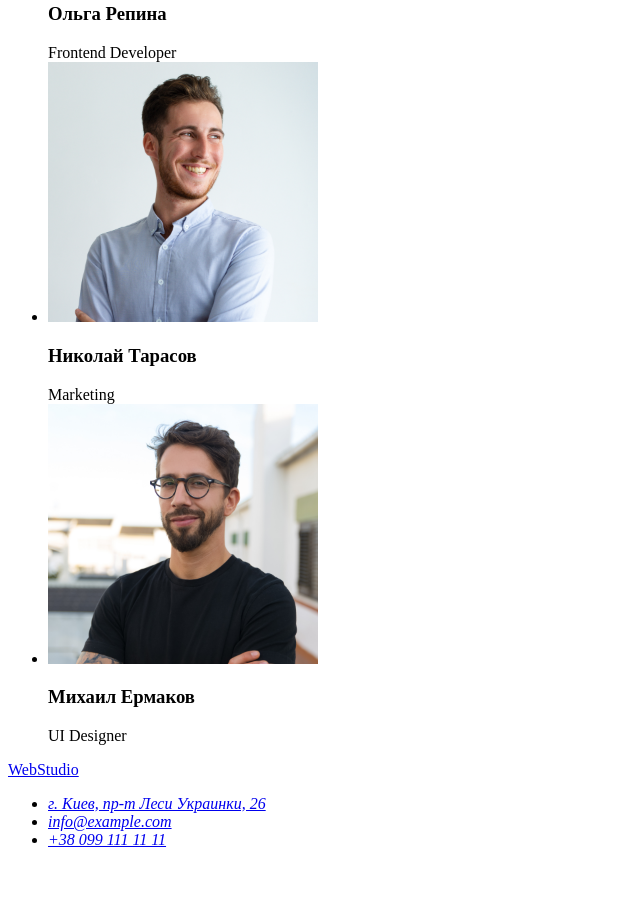
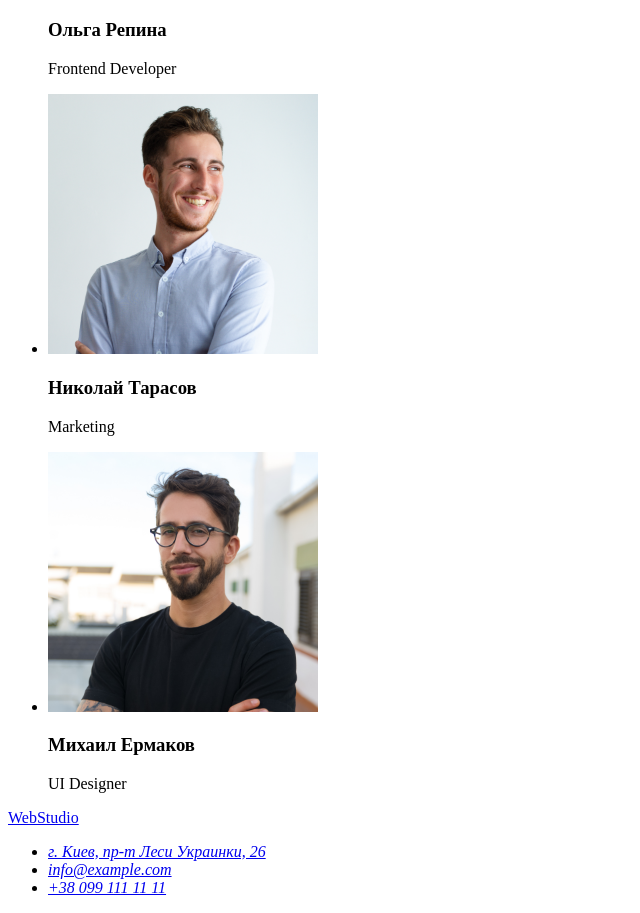
Before and after one commit to JamesLeeParker/goit-markup-hw-01, a plain HTML site: page index.html in a window 1280 px wide. Shown: the part 2194-3107 px from the top of the page, without its empty margins (0-640 px from the left). Before the commit the page ends 3059 px from the top, so only its background shows below. Drawn offline with Linux system fonts and the light colour scheme.

Commit message:
Home work 1.1

```diff
--- a/index.html
+++ b/index.html
@@ -98,22 +98,22 @@
                 <li>
                     <img src="./images/ihor-demianenko-270.jpg" alt="ihor-demianenko" width="270">
                     <h3>Игорь Демьяненко</h3>
-                    Product Designer
+                    <p>Product Designer</p>
                 </li>
                 <li>
                     <img src="./images/olha-repina-270.jpg" alt="olha-repina" width="270">
                     <h3>Ольга Репина</h3>
-                    Frontend Developer
+                    <p>Frontend Developer</p>
                 </li>
                 <li>
                     <img src="./images/nikolai-tarasov-270.jpg" alt="nikolai-tarasov" width="270">
                     <h3>Николай Тарасов</h3>
-                    Marketing
+                    <p>Marketing</p>
                 </li>
                 <li>
                     <img src="./images/mihail-ermakov-270.jpg" alt="mihail-ermakov" width="270">
                     <h3>Михаил Ермаков</h3>
-                    UI Designer
+                    <p>UI Designer</p>
                 </li>
             </ul>
        </section>
```
